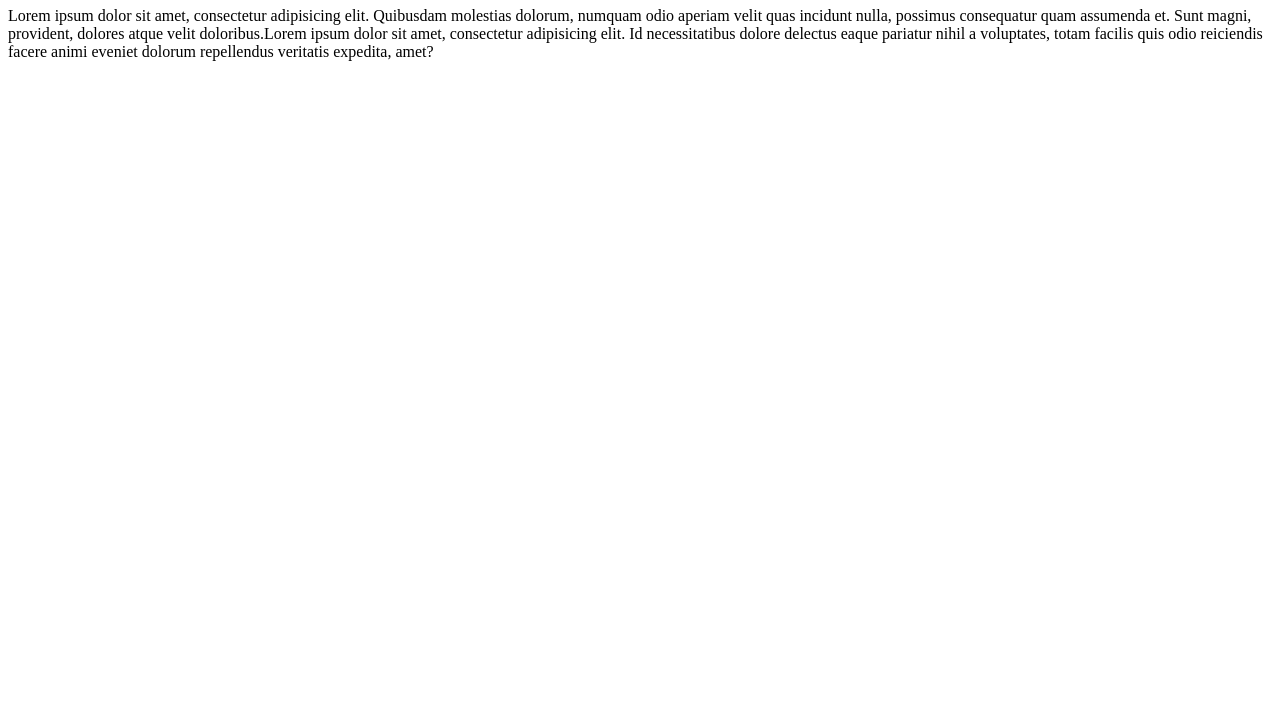
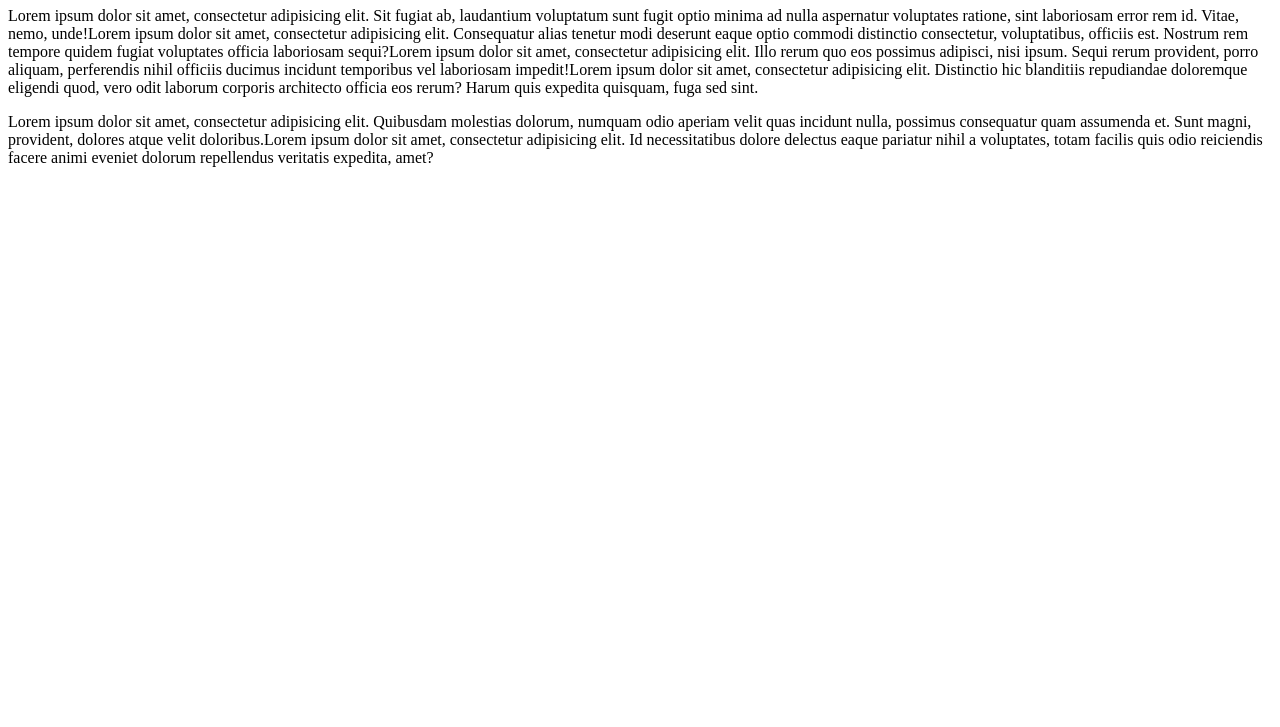
Before and after one commit to umid09/test, a plain HTML site: page a.html in a window 1280 px wide. Shown: the part 73-800 px from the top of the page. Drawn offline with Linux system fonts and the light colour scheme.

Commit message:
Yangi clone qilib bolib saqlash

```diff
--- a/a.html
+++ b/a.html
@@ -6,6 +6,7 @@
 </head>
 <body>
 	<h1>2-fayl</h1>
+	<p>Lorem ipsum dolor sit amet, consectetur adipisicing elit. Sit fugiat ab, laudantium voluptatum sunt fugit optio minima ad nulla aspernatur voluptates ratione, sint laboriosam error rem id. Vitae, nemo, unde!Lorem ipsum dolor sit amet, consectetur adipisicing elit. Consequatur alias tenetur modi deserunt eaque optio commodi distinctio consectetur, voluptatibus, officiis est. Nostrum rem tempore quidem fugiat voluptates officia laboriosam sequi?Lorem ipsum dolor sit amet, consectetur adipisicing elit. Illo rerum quo eos possimus adipisci, nisi ipsum. Sequi rerum provident, porro aliquam, perferendis nihil officiis ducimus incidunt temporibus vel laboriosam impedit!Lorem ipsum dolor sit amet, consectetur adipisicing elit. Distinctio hic blanditiis repudiandae doloremque eligendi quod, vero odit laborum corporis architecto officia eos rerum? Harum quis expedita quisquam, fuga sed sint.</p>
 	<p>Lorem ipsum dolor sit amet, consectetur adipisicing elit. Quibusdam molestias dolorum, numquam odio aperiam velit quas incidunt nulla, possimus consequatur quam assumenda et. Sunt magni, provident, dolores atque velit doloribus.Lorem ipsum dolor sit amet, consectetur adipisicing elit. Id necessitatibus dolore delectus eaque pariatur nihil a voluptates, totam facilis quis odio reiciendis facere animi eveniet dolorum repellendus veritatis expedita, amet?</p>
 </body>
 </html>
```
